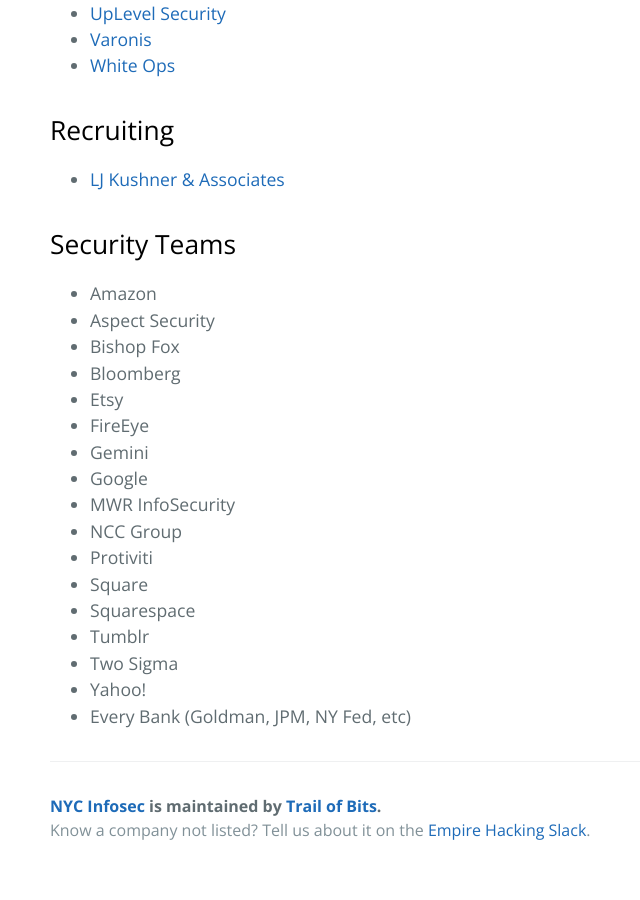
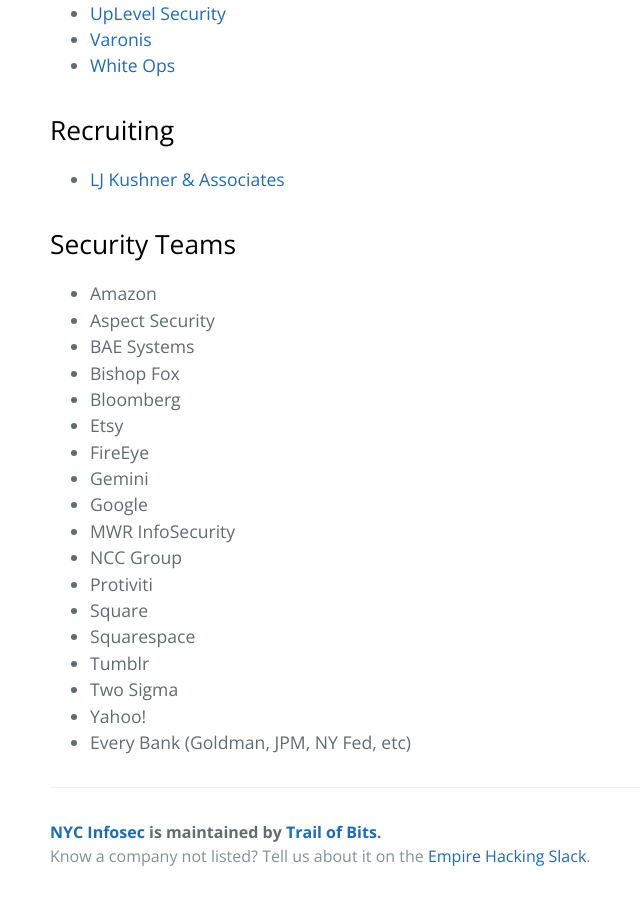
Before and after one commit to trailofbits/nyc-infosec, a Jekyll site: the page built from companies.md, in a window 1280 px wide and 900 px high, scrolled down 1384 px. Shown: the whole window, without its empty margins (174-814 px from the left). Built offline with Jekyll 4.4.1, drawn with Linux system fonts in a browser that asks for light colours; our own code applies the rules of GitHub Pages for plain Markdown files; before the commit the page ends 2258 px from its top, so only the background shows below that.

Commit message:
Update companies.md

```diff
--- a/companies.md
+++ b/companies.md
@@ -53,6 +53,7 @@
 ## Security Teams
 * Amazon
 * Aspect Security
+* BAE Systems
 * Bishop Fox
 * Bloomberg
 * Etsy
```
